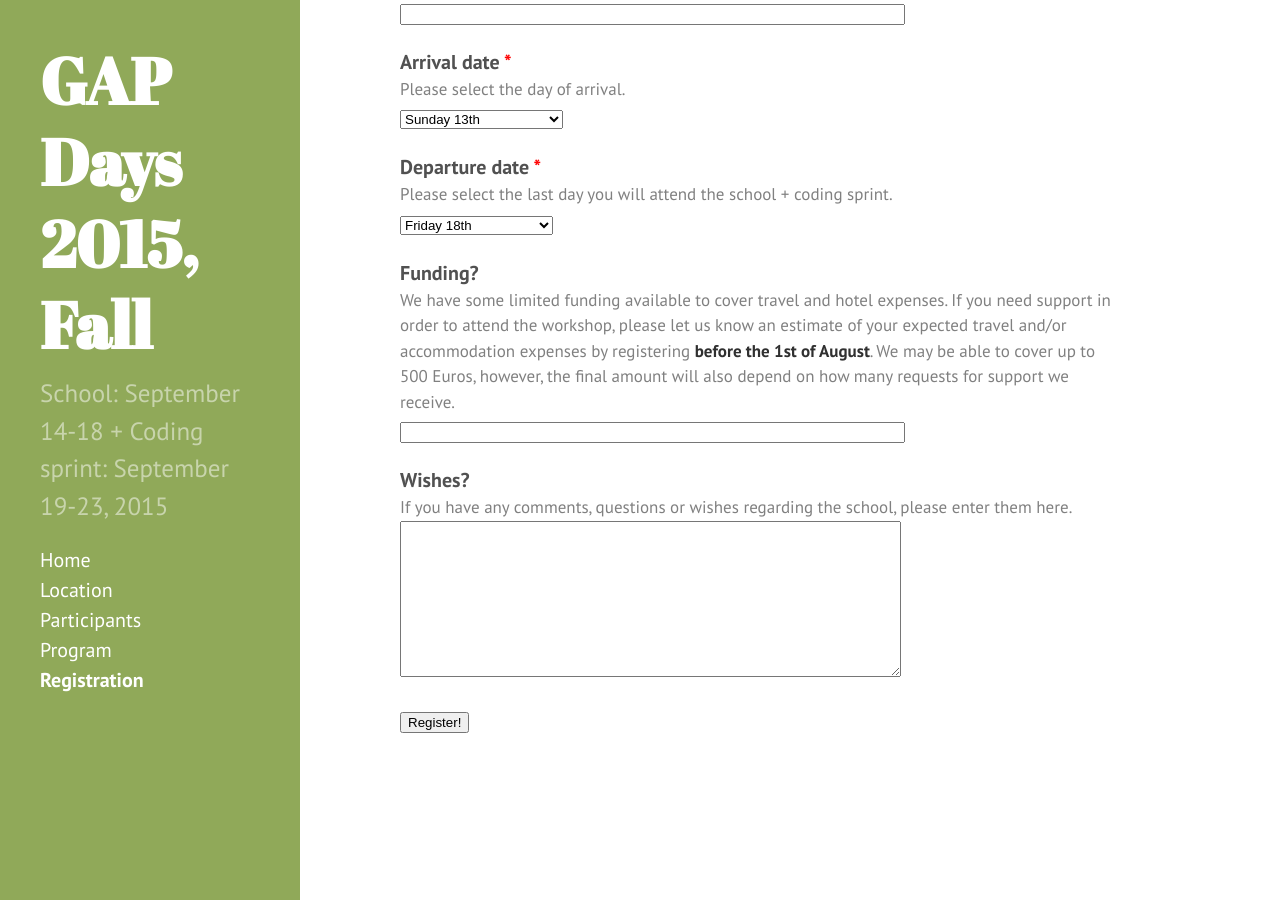
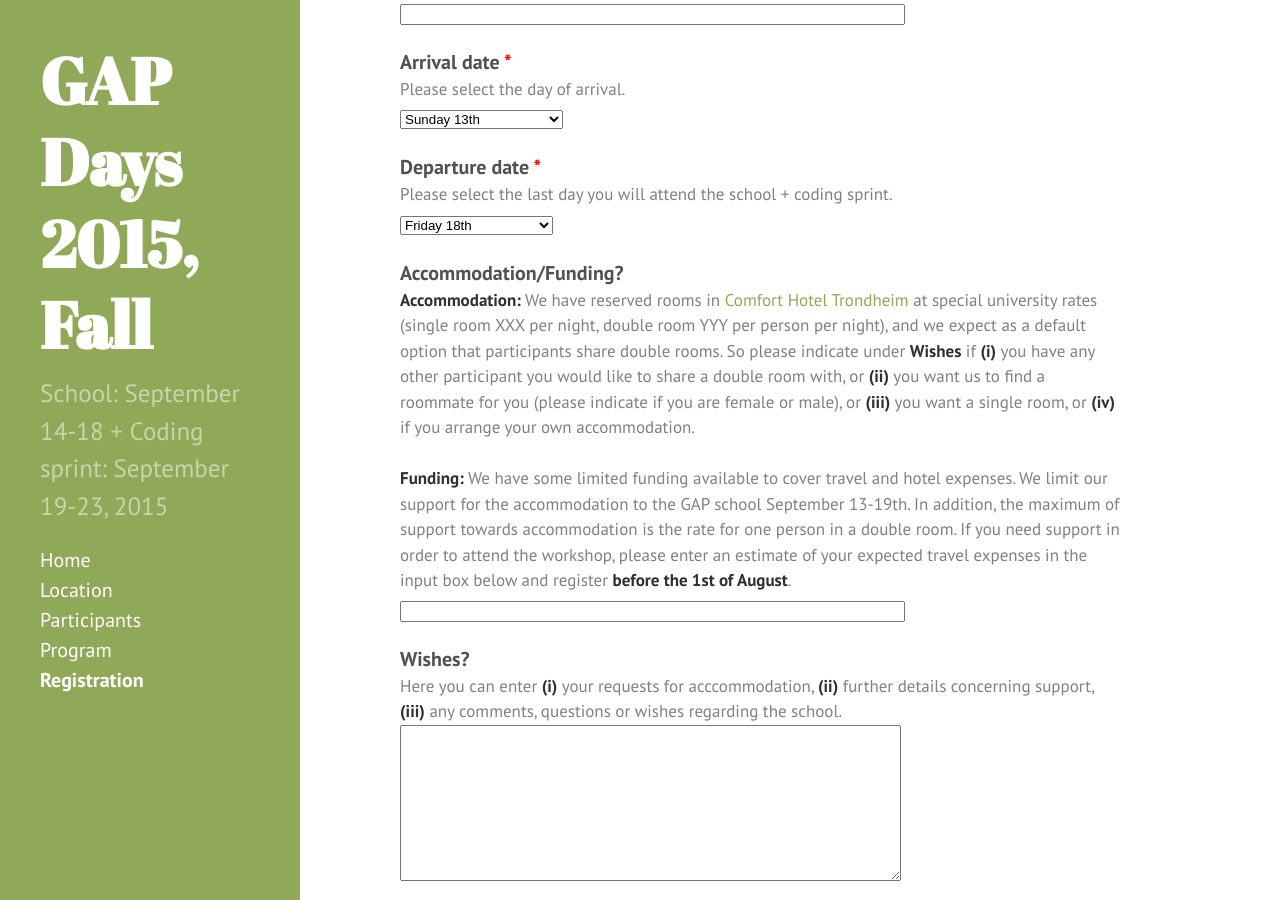
Before and after one commit to gapdays/gapdays2015-fall, a Jekyll site: the page built from registration.html, in a window 1280 px wide and 900 px high, scrolled down 579 px. Built offline with Jekyll 4.4.1, drawn with Linux system fonts in a browser that asks for light colours; Markdown is read by kramdown in place of the engine named in the settings.

Commit message:
Updated the files with more local information.

```diff
--- a/registration.html
+++ b/registration.html
@@ -23,7 +23,7 @@ You can use this form to register for the GAP Days.
 <p>
 If you any questions
 regarding registration or the school + coding spring, feel free to
-<a href="mailto:gapdays@coxeter.de">contact us via email</a>.
+<a href="mailto:oyvind.solberg@math.ntnu.no">contact us via email</a>.
 </p>
 <form action="http://getsimpleform.com/messages?form_api_token={{page.form_api_token}}" method="post">
 
@@ -99,16 +99,31 @@ regarding registration or the school + coding spring, feel free to
 
 <div class="form-field">
   <div class="form-field-title">
-    <label for="funding">Funding?</label>
+    <label for="funding">Accommodation/Funding?</label>
   </div>
   <div class="form-field-description">
-    We have some limited funding available to cover travel and hotel expenses.
-    If you need support in order to attend the workshop, please let us know an
-    estimate of your expected travel and/or accommodation expenses by
-    registering <strong>before the 1st of August</strong>. We may be able to
-    cover up to 500 Euros, however, the final amount will also depend on how
-    many requests for support we receive.
-  </div>
+    <strong>Accommodation:</strong> We have reserved rooms in <a
+  href="https://www.nordicchoicehotels.no/comfort/comfort-hotel-trondheim/">Comfort
+    Hotel Trondheim</a>
+    at special university rates (single room XXX per night, double room
+    YYY per person per night), and we expect as a default option that participants
+    share double rooms.  So please indicate under
+    <strong>Wishes</strong> if <strong>(i)</strong> you have any other
+    participant you would like to share a double room with, or
+    <strong>(ii)</strong> you want us to find a roommate for you
+    (please indicate if you are female or male), or
+    <strong>(iii)</strong> you want a single room, or
+    <strong>(iv)</strong> if you arrange your own accommodation.<br><br>
+
+    <strong>Funding:</strong>
+    We have some limited funding available to cover travel and hotel
+    expenses. We limit our support for the accommodation to the GAP
+    school September 13-19th. In addition, the maximum of support
+    towards accommodation is the rate for one person in a double
+    room. If you need support in order to attend the workshop, please
+    enter an estimate of your expected travel expenses in the input
+    box below and register <strong>before the 1st of August</strong>.
+    </div>
   <input type="text" size="60" maxlength="180" name="funding" />
 </div>
 
@@ -117,7 +132,10 @@ regarding registration or the school + coding spring, feel free to
     <label for="presentation">Wishes?</label>
   </div>
   <div class="form-field-description">
-    If you have any comments, questions or wishes regarding the school, please enter them here.
+    Here you can enter <strong>(i)</strong> your requests for
+    acccommodation, <strong>(ii)</strong> further details concerning
+    support, <strong>(iii)</strong> any comments, questions or wishes
+    regarding the school.
   </div>
   <textarea name="comments" rows="10" cols="60"></textarea>
 </div>
```
Also changed, not shown: index.md (+12 -6 lines), location.md (+16 -5 lines), program.md (+20 -6 lines), 2 other files.
